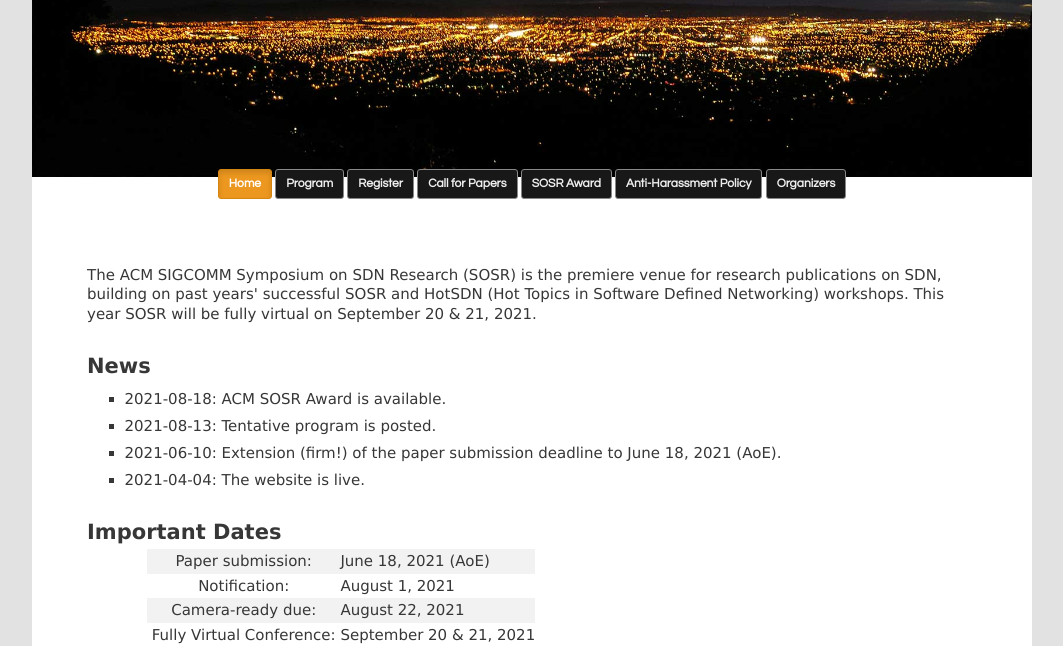
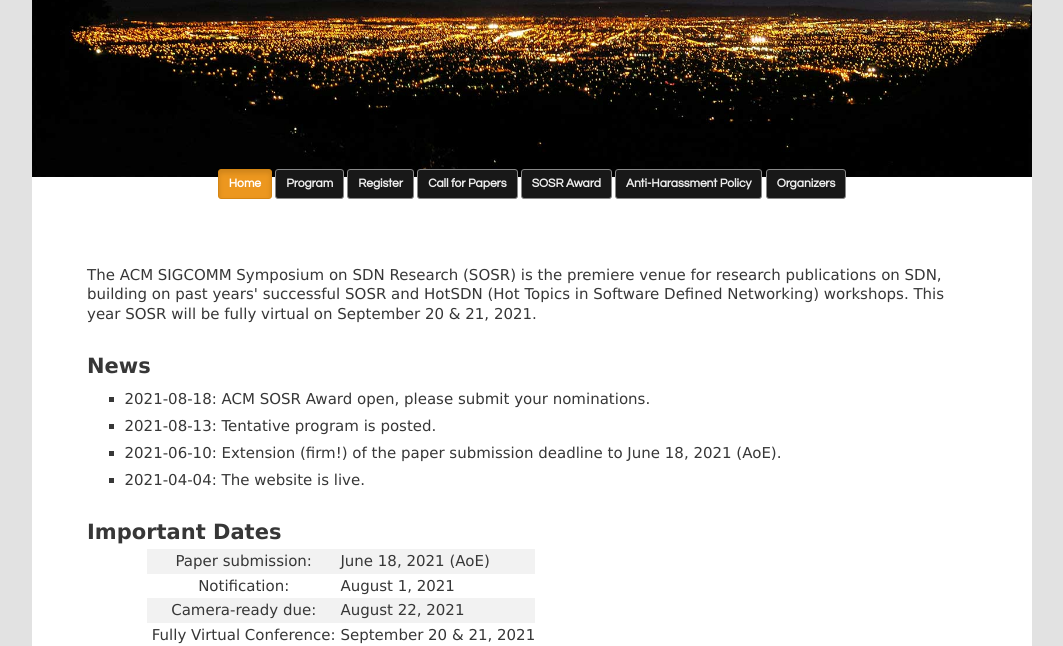
Before and after one commit to baiwei0427/SOSR21-Web, a plain HTML site: page index.html in a window 1280 px wide. Shown: the part 159-805 px from the top of the page, without its empty margins (108-1171 px from the left). Drawn offline with Linux system fonts and the light colour scheme.

Commit message:
Minor updates

```diff
--- a/index.html
+++ b/index.html
@@ -31,18 +31,6 @@
 		<a href="award.html" class="btn btn-sm btn-default" role="button" target="_self">SOSR Award</a> </li>
 		<a href="anti-harassment.html" class="btn btn-sm btn-default" role="button" target="_self">Anti-Harassment Policy</a> </li>
 		<a href="organizers.html" class="btn btn-sm btn-default" role="button" target="_self">Organizers</a> </li>
-
-				<!--
-                <a href="award.html" class="btn btn-sm btn-default" role="button" target="_self">SOSR Award</a> </li>
-                <a href="register.html" class="btn btn-sm btn-default" role="button" target="_self">Register</a> </li>
-                <a href="local.html" class="btn btn-sm btn-default" role="button" target="_self">Local Info</a> </li>
-                <a href="travel_grant.html" class="btn btn-sm btn-default" role="button" target="_self">Travel Grant</a> </li>
-                <a href="visa.html" class="btn btn-sm btn-default" role="button" target="_self">Visa Info</a> </li>
-                <a href="calls.html" class="btn btn-sm btn-default" role="button" target="_self">Call for Papers/Demos/Posters</a> </li>
-                <a href="anti-harassment.html" class="btn btn-sm btn-default" role="button" target="_self">Anti-Harassment Policy</a> </li>
-                <a href="child-care.html" class="btn btn-sm btn-default" role="button" target="_self">Child Care</a> </li>
-                <a href="organizers.html" class="btn btn-sm btn-default" role="button" target="_self">Organizers</a> </li>
-				-->
         </p>
         </header> <!-- #branding -->
 
@@ -54,7 +42,7 @@
             <h2><strong>News</strong></h2>
             <div>
                 <ul>
-					<li>2021-08-18: ACM SOSR Award is available.</li>
+					<li>2021-08-18: ACM SOSR Award open, please submit your nominations.</li>
 					<li>2021-08-13: Tentative program is posted.</li>
 					<li>2021-06-10: Extension (firm!) of the paper submission deadline to June 18, 2021 (AoE).</li>
 		            <li>2021-04-04: The website is live.</li>
```
Also changed, not shown: organizers.html (+1 -1 lines).
